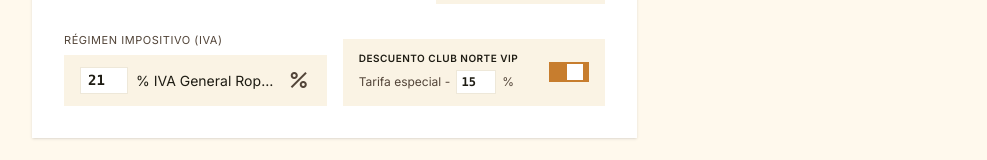
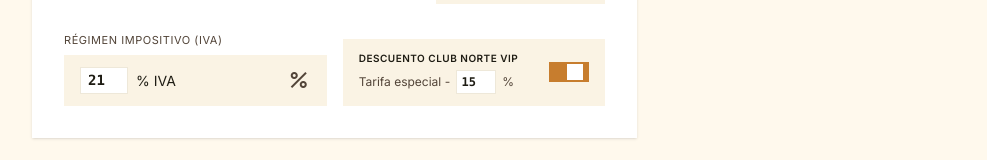
Before and after one commit to Angelussz/proyecto-norte, a Next.js app: page /admin/productos/nuevo in a window 1280 px wide. Shown: the part 1732-1892 px from the top of the page, without its empty margins (276-1263 px from the left). Built offline with nearby package versions, Linux system fonts and the light colour scheme; no server answers.

Commit message:
style(admin): simplificar etiqueta a '% IVA' en formularios de producto

```diff
--- a/features/admin/components/admin-edit-product-form.tsx
+++ b/features/admin/components/admin-edit-product-form.tsx
@@ -965,13 +965,15 @@ export function AdminEditProductForm() {
                   <div className="flex items-center w-full bg-[#faf3e4] px-4 py-3 gap-2 focus-within:ring-1 focus-within:ring-[#673900] focus-within:bg-[#fff9ed]">
                     <input
                       type="number"
+                      autoComplete="off"
+                      suppressHydrationWarning
                       min={0}
                       max={100}
                       defaultValue={p.vat}
                       className="w-12 text-center font-mono text-[14px] font-semibold bg-white border border-[#eee8d9] py-0.5 focus:outline-none focus:ring-1 focus:ring-[#673900] text-[#1e1c13]"
                     />
                     <span className="font-inter text-[14px] text-[#1e1c13] flex-1 truncate">
-                      % IVA General Ropa y Calzado (España/UE)
+                      % IVA
                     </span>
                     <span className="material-symbols-outlined text-[#524438] text-[20px] pointer-events-none">
                       percent
--- a/features/admin/components/admin-product-form.tsx
+++ b/features/admin/components/admin-product-form.tsx
@@ -785,7 +785,7 @@ export function AdminProductForm() {
                     className="w-12 text-center font-mono text-[14px] font-semibold bg-white border border-[#eee8d9] py-0.5 focus:outline-none focus:ring-1 focus:ring-[#673900] text-[#1e1c13]"
                   />
                   <span className="font-inter text-[14px] text-[#1e1c13] flex-1 truncate">
-                    % IVA General Ropa y Calzado (España/UE)
+                    % IVA
                   </span>
                   <span className="material-symbols-outlined text-[#524438] text-[20px] pointer-events-none">
                     percent
```
